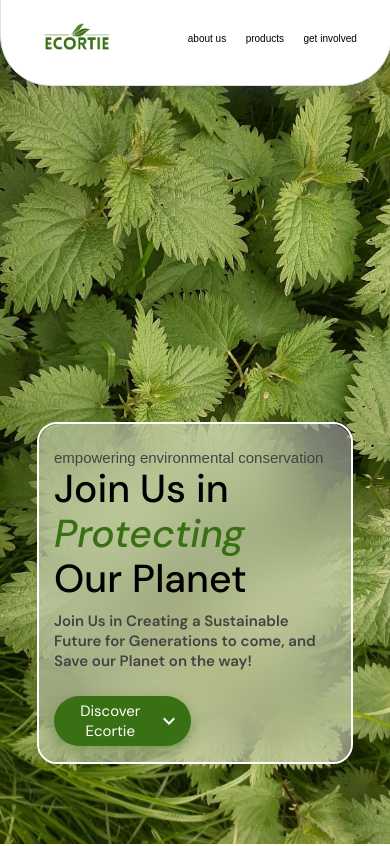
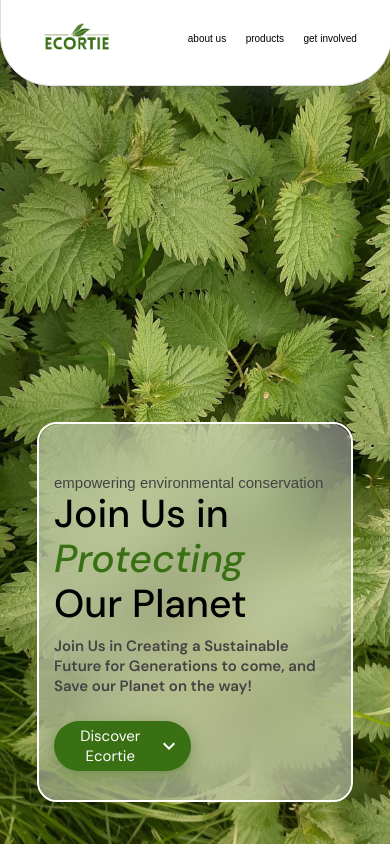
Before and after one commit to elaxolotl/ecortie, a React (Vite) app: page / in a window 390 px wide. Shown: the top 846 px of the page. Built offline with nearby package versions, Linux system fonts and the light colour scheme; a web font is replaced by a local one.

Commit message:
fixed hero text

```diff
--- a/src/mediaQueries.css
+++ b/src/mediaQueries.css
@@ -52,16 +52,17 @@
         .hero-text {
             backdrop-filter: blur(30px);
             border: solid 2px white;
-            height: 40vh;
+            height: auto;
             width: 80vw;
             border-radius: 20px;
             margin-top: 50vh;
             overflow-y: hidden;
+            margin-bottom: 5vh;
         }
 
         .background {
             background-color: rgb(255, 255, 255, 0.4);
-            padding: 15px 15px;
+            padding: 40px 15px;
             height:  37vh;
             border-radius: 20px;
         }
```
